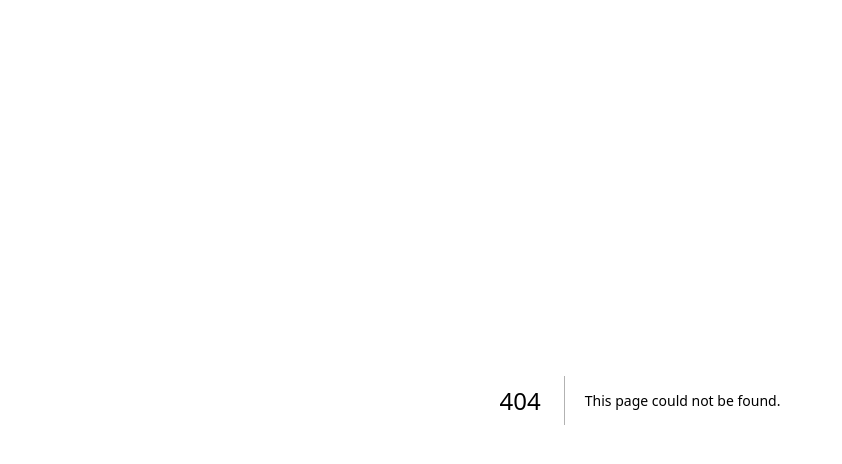
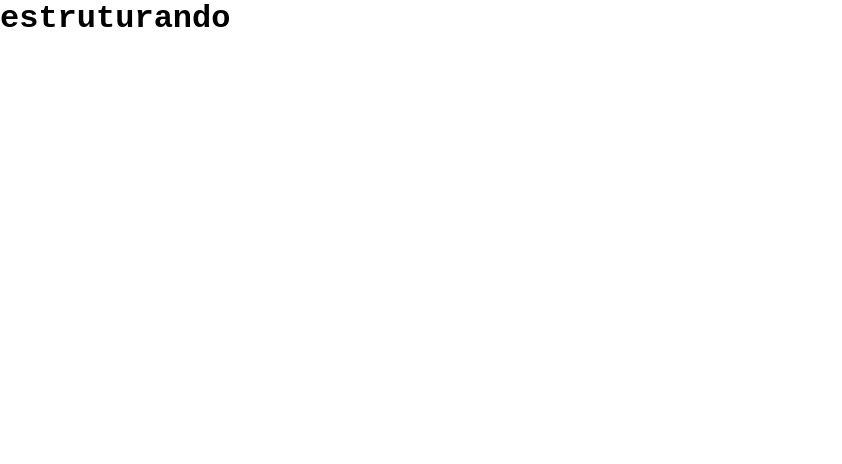
Before and after one commit to Andersonlima13/ParqueZoo_Next, a Next.js app: page /Ingressos in a window 1280 px wide. Before the commit this address had no page. Shown: the top 464 px of the page, without its empty margins (0-842 px from the left). Built offline with nearby package versions, Linux system fonts and the light colour scheme.

Commit message:
estruturando o front

```diff
--- /dev/null
+++ b/src/app/Ingressos/page.tsx
@@ -0,0 +1,12 @@
+import "../../Css/style.css"
+
+
+export default function Ingressos(){
+    return (
+        <div>
+            <div>
+                <h1> estruturando</h1>
+            </div>
+        </div>
+    )
+}
--- a/src/app/page.tsx
+++ b/src/app/page.tsx
@@ -10,7 +10,7 @@ export default function Home() {
          <li className = "zoo">zoologico</li>
          <li>Inicio</li>
          <li > <Link href="/dashboard">Funcionarios</Link></li>
-         <li>Animais</li>
+         <li> <Link href="/Ingressos">Ingressos</Link></li>
        </ul>
 
 
```
